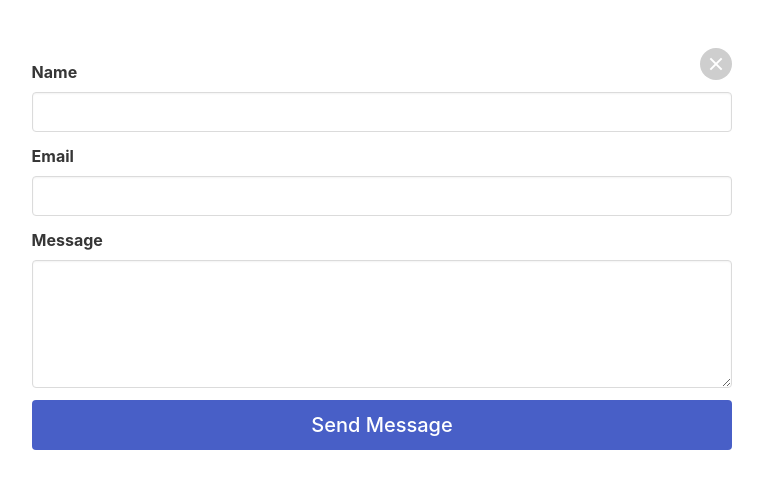
After one commit to nttnhannho/flask-profile, a Flask app: page /contact in a window 1280 px wide. The commit adds this page. Shown: the top 497 px of the page, without its empty margins (258-1021 px from the left). Run offline with Flask 2, Linux system fonts and the light colour scheme.

Commit message:
Init - Add contact feature

```diff
--- a/app.py
+++ b/app.py
@@ -1,4 +1,4 @@
-from flask import Flask, render_template
+from flask import Flask, render_template, request
 import gspread
 
 
@@ -6,14 +6,17 @@ gc = gspread.service_account(filename="flask-profile.json")
 sh = gc.open("flask-profile")
 sh_profile = sh.get_worksheet(0)
 sh_contacts = sh.get_worksheet(1)
-sh_contacts.append_row(["Bob", "Bob@gmail.com", "Hi"])
 
 
 app = Flask(__name__)
 
 
-@app.route("/")
+@app.route("/", methods=["GET", "POST"])
 def home():
+    if request.method == "POST":
+        sh_contacts.append_row([request.form["name"],
+                               request.form["email"],
+                               request.form["message"]])
     profile = {
         "about": sh_profile.acell("B1").value,
         "interests": sh_profile.acell("B2").value,
@@ -23,4 +26,9 @@ def home():
     return render_template("index.html", profile=profile)
 
 
+@app.route("/contact", methods=["GET", "POST"])
+def contact():
+    return render_template("contact.html")
+
+
 app.run(debug=True)
--- /dev/null
+++ b/templates/base.html
@@ -0,0 +1,10 @@
+<!DOCTYPE html>
+<html>
+  <head>
+    <meta charset="utf-8">
+    <meta name="viewport" content="width=device-width, initial-scale=1">
+    <title>{% block title %}{% endblock %}</title>
+    <link rel="stylesheet" href="https://cdn.jsdelivr.net/npm/bulma@0.9.3/css/bulma.min.css">
+  </head>
+  <body>{% block body %}{% endblock %}</body>
+</html>
--- /dev/null
+++ b/templates/contact.html
@@ -0,0 +1,37 @@
+{% extends "base.html" %}
+
+{% block title %}Contact Page{% endblock %}
+
+{% block body %}
+  <section class="section">
+    <form class="columns" action="/" method="POST">
+      <div class="column has-text-left is-three-fifths is-offset-one-fifth">
+        <div class="field">
+          <a class="delete is-large is-pulled-right" href="{{ url_for('home') }}"></a>
+        </div>
+        <div class="field">
+          <label class="label">Name</label>
+          <div class="control">
+            <input class="input" type="text" name="name">
+          </div>
+        </div>
+        <div class="field">
+          <label class="label">Email</label>
+          <div class="control">
+            <input class="input" type="text" name="email">
+          </div>
+        </div>
+        <div class="field">
+          <label for="" class="label">Message</label>
+          <div class="control">
+            <textarea class="textarea" name="message"></textarea>
+          </div>
+        </div>
+        <div class="control">
+          <button class="button is-link is-fullwidth has-text-weight-medium is-medium"
+                  type="submit">Send Message</button>
+        </div>
+      </div>
+    </form>
+  </section>
+{% endblock %}
```
Also changed, not shown: templates/index.html (+9 -13 lines).
